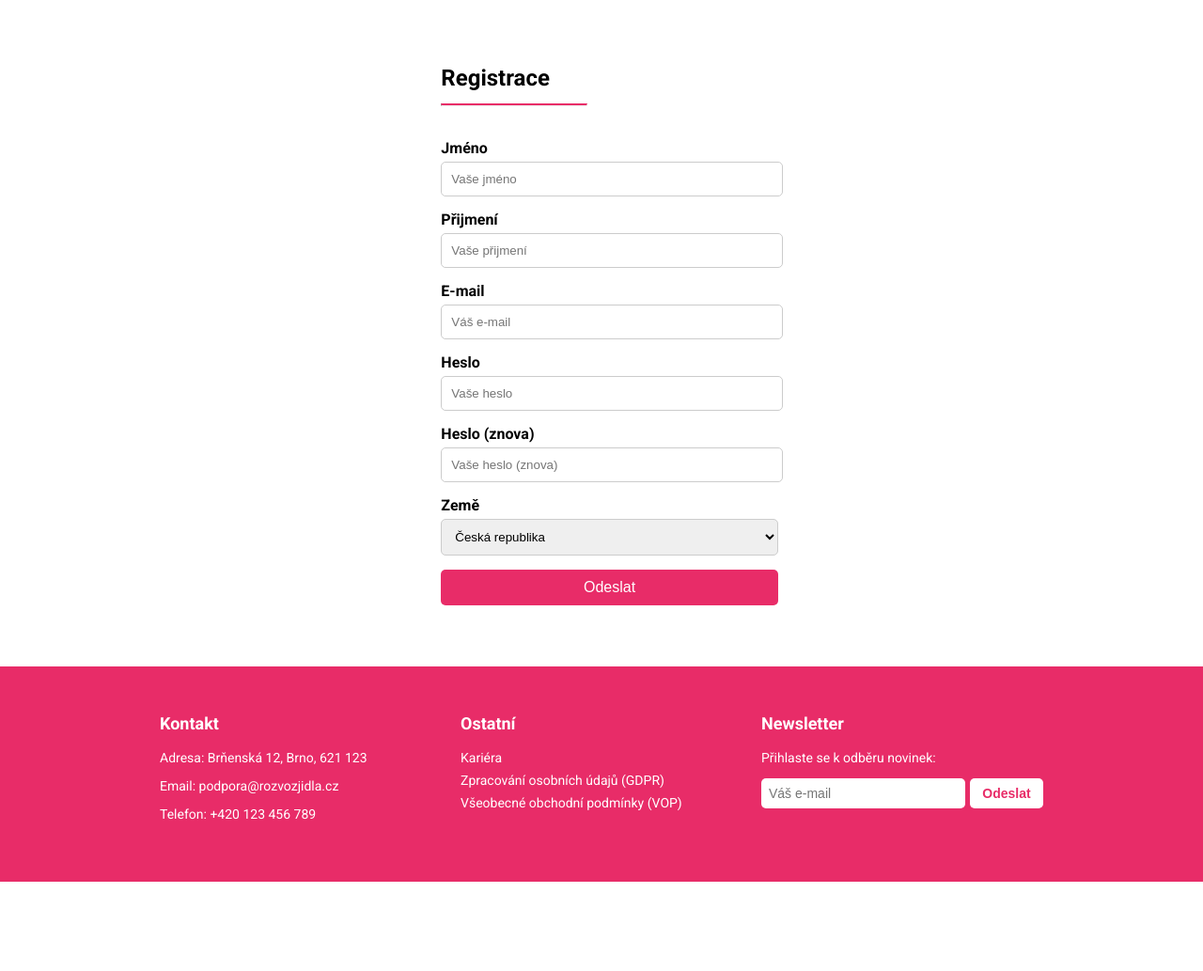
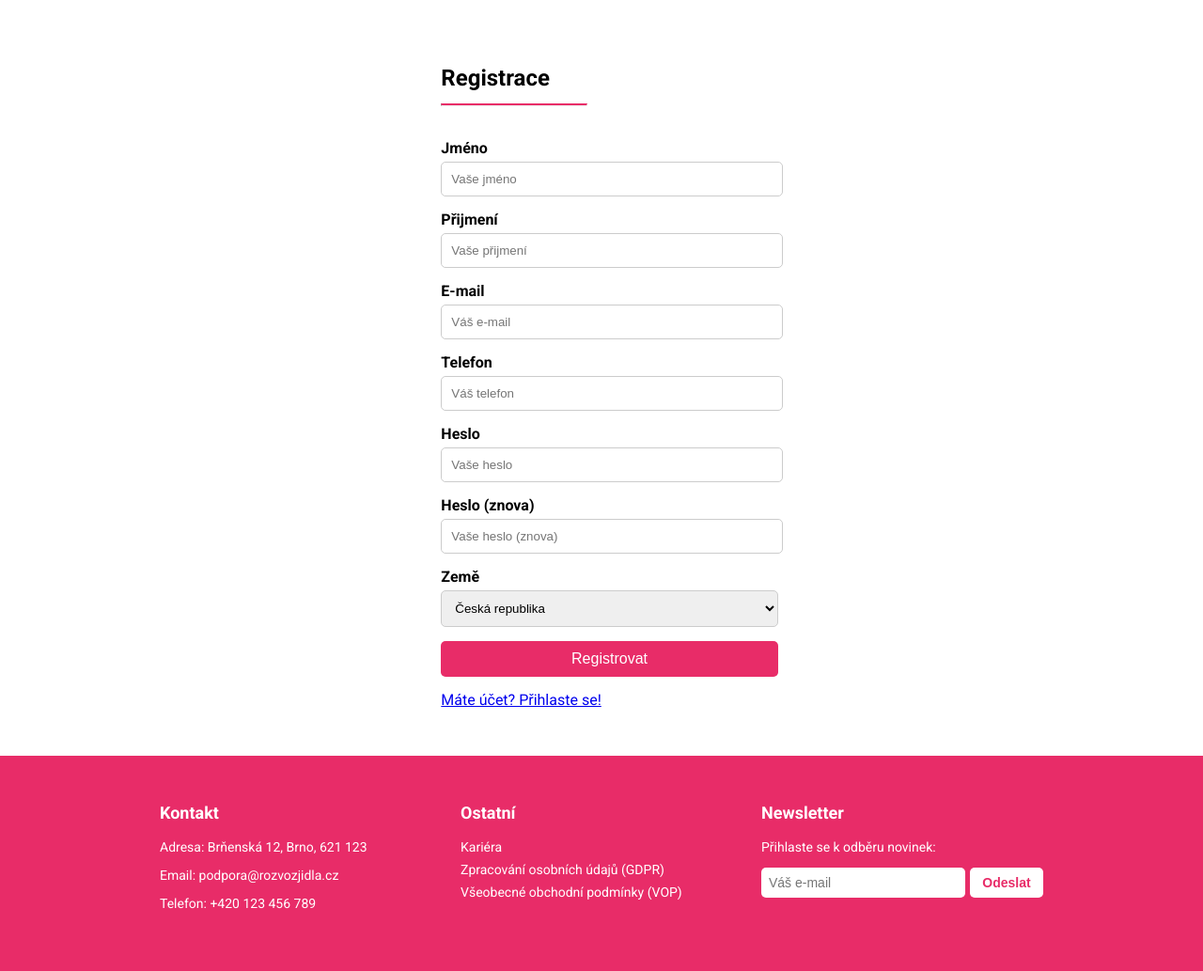
Before and after one commit to LukasVasatko/rozvoz_jidla, a Flask app: page /registrace in a window 1280 px wide. Shown: the part 301-1334 px from the top of the page at 94% size. Before the commit the page ends 1239 px from the top, so only its background shows below. Run offline with Flask 3, Linux system fonts and the light colour scheme.

Commit message:
registrace (nedokonceno)

```diff
--- a/app.py
+++ b/app.py
@@ -1,13 +1,25 @@
-from flask import Flask, redirect, url_for, render_template
+from flask import Flask, redirect, url_for, render_template, request, session, flash
 import sqlite3
 import os
+from werkzeug.security import generate_password_hash, check_password_hash
+import logging
+
 
 app = Flask(__name__)
+
+
+logging.basicConfig(level=logging.DEBUG)
+app.logger.debug('Flash volán')
 
 zakladni_cesta = os.path.dirname(os.path.abspath(__file__))
 cesta = os.path.join(zakladni_cesta, "databaze.db")
 conn = sqlite3.connect(cesta)
 cursor = conn.cursor()
+
+def get_db_connection():
+    conn = sqlite3.connect(cesta)
+    conn.row_factory = sqlite3.Row
+    return conn
 
 @app.route('/')
 def home1():
@@ -17,8 +29,37 @@ def home1():
 def domu():
     return render_template('index.html')
 
-@app.route('/registrace')
+@app.route('/registrace', methods=['GET', 'POST'])
 def registrace():
+    if request.method == 'POST':
+        jmeno = request.form['jmeno']
+        prijmeni = request.form['prijmeni']
+        email = request.form['email']
+        telefon = request.form['telefon']
+        heslo = request.form['heslo']
+        heslo_znova = request.form['heslo_znova']
+        role = 'Uzivatel'
+
+        if heslo != heslo_znova:
+            flash('Hesla se neshodují. Zkuste to znovu.', 'error')
+            return render_template('registrace.html')
+
+        hashed_password = generate_password_hash(heslo)
+
+        conn = get_db_connection()
+        try:
+            conn.execute("""
+                INSERT INTO uzivatele (jmeno, prijmeni, email, telefon, heslo, role)
+                VALUES (?, ?, ?, ?, ?, ?)
+            """, (jmeno, prijmeni, email, telefon, hashed_password, role))
+            conn.commit()
+            flash('Registrace byla úspěšná! Můžete se přihlásit.', 'success')
+            return redirect(url_for('prihlaseni'))
+        except sqlite3.IntegrityError:
+            flash('E-mail je již registrován. Zkuste jiný e-mail.', 'error')
+        finally:
+            conn.close()
+
     return render_template('registrace.html')
 
 @app.route('/prihlaseni')
@@ -31,7 +72,7 @@ def restaurace():
 
 @app.errorhandler(404)
 def nenalezeno(e):
-    return render_template('error404.html')
+    return render_template('error404.html'), 404
 
 if __name__ == '__main__':
     app.run(debug=True)
--- a/templates/registrace.html
+++ b/templates/registrace.html
@@ -23,23 +23,34 @@
 
                 <h2>Registrace</h2>
                 <hr>
-
+                {% with messages = get_flashed_messages(with_categories=true) %}
+                {% if messages %}
+                  <ul>
+                    {% for category, message in messages %}
+                      <li style="color: white;" class="{{ category }}">{{ message }}</li>
+                    {% endfor %}
+                  </ul>
+                {% endif %}
+              {% endwith %}
                 <div class="form-container">
-                    <form>
+                    <form method="POST">
                         <label class="lbl">Jméno</label>
-                        <input class="inp" type="text" placeholder="Vaše jméno">
+                        <input class="inp" type="text" name="jmeno" placeholder="Vaše jméno">
 
                         <label class="lbl">Přijmení</label>
-                        <input class="inp" type="text" placeholder="Vaše přijmení">
+                        <input class="inp" type="text" name="prijmeni" placeholder="Vaše přijmení">
 
                         <label class="lbl">E-mail</label>
-                        <input class="inp" type="email" placeholder="Váš e-mail">
+                        <input class="inp" type="email" name="email" placeholder="Váš e-mail">
+
+                        <label class="lbl">Telefon</label>
+                        <input class="inp" type="tel" name="telefon" placeholder="Váš telefon">
 
                         <label class="lbl">Heslo</label>
-                        <input class="inp" type="password" placeholder="Vaše heslo">
+                        <input class="inp" type="password" name="heslo" placeholder="Vaše heslo">
 
                         <label class="lbl">Heslo (znova)</label>
-                        <input class="inp" type="password" placeholder="Vaše heslo (znova)">
+                        <input class="inp" type="password" name="heslo_znova" placeholder="Vaše heslo (znova)">
 
                         <label class="lbl">Země</label>
                         <select class="sel" >
@@ -47,8 +58,10 @@
                             <option value="sk">Slovensko</option>
                         </select>
 
-                        <button onclick="addAlert('Upozornění','Funkce není dostupná!')" class="btn">Odeslat</button>
+                        <button type="submit"  class="btn">Registrovat</button>
+                        <!-- <button onclick="addAlert('Upozornění','Funkce není dostupná!')" class="btn">Odeslat</button> !-->
                     </form>
+                    <a href="{{ url_for('prihlaseni') }}">Máte účet? Přihlaste se!</a>
                 </div>
             </div>
 
```
Also changed, not shown: databaze.db.
